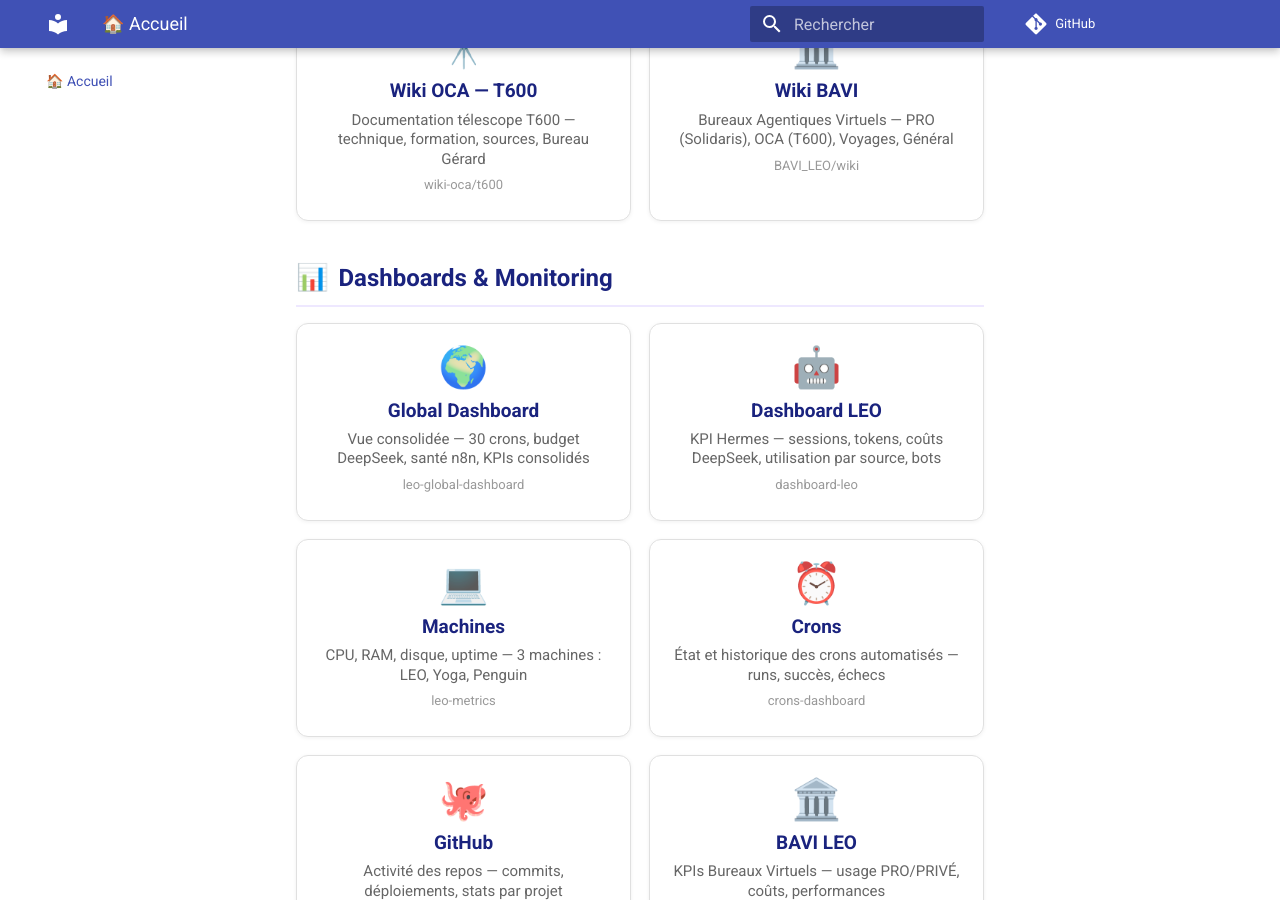
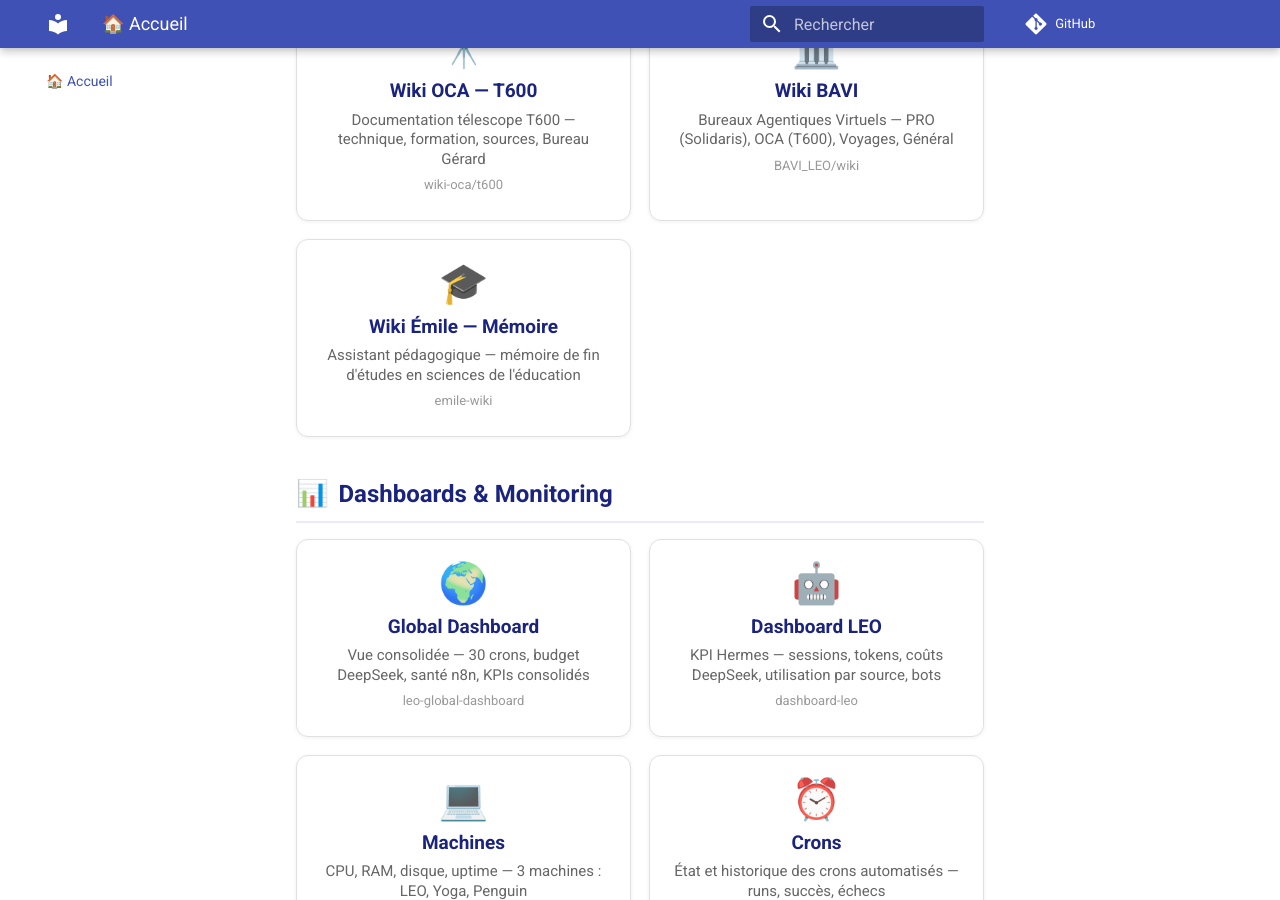
Before and after one commit to christophedanhier-hash/hermes-wiki, an MkDocs documentation site: the page built from docs/index.md, in a window 1280 px wide and 900 px high, scrolled down 918 px. Built offline with MkDocs 1.6.1 and Material for MkDocs 9.7.7, drawn with Linux system fonts in a browser that asks for light colours; comment, search, counter and statistics services are not loaded.

Commit message:
feat: tuile Wiki Émile — Mémoire dans le portail LEO

```diff
--- a/docs/index.md
+++ b/docs/index.md
@@ -147,6 +147,13 @@
     <div class="url">BAVI_LEO/wiki</div>
 </a>
 
+<a href="https://christophedanhier-hash.github.io/emile-wiki/" class="portail-card" target="_blank" rel="noreferrer noopener">
+    <div class="icon">🎓</div>
+    <div class="title">Wiki Émile — Mémoire</div>
+    <div class="desc">Assistant pédagogique — mémoire de fin d'études en sciences de l'éducation</div>
+    <div class="url">emile-wiki</div>
+</a>
+
 </div>
 
 <div class="section-title"><span class="emoji">📊</span>Dashboards & Monitoring</div>
```
